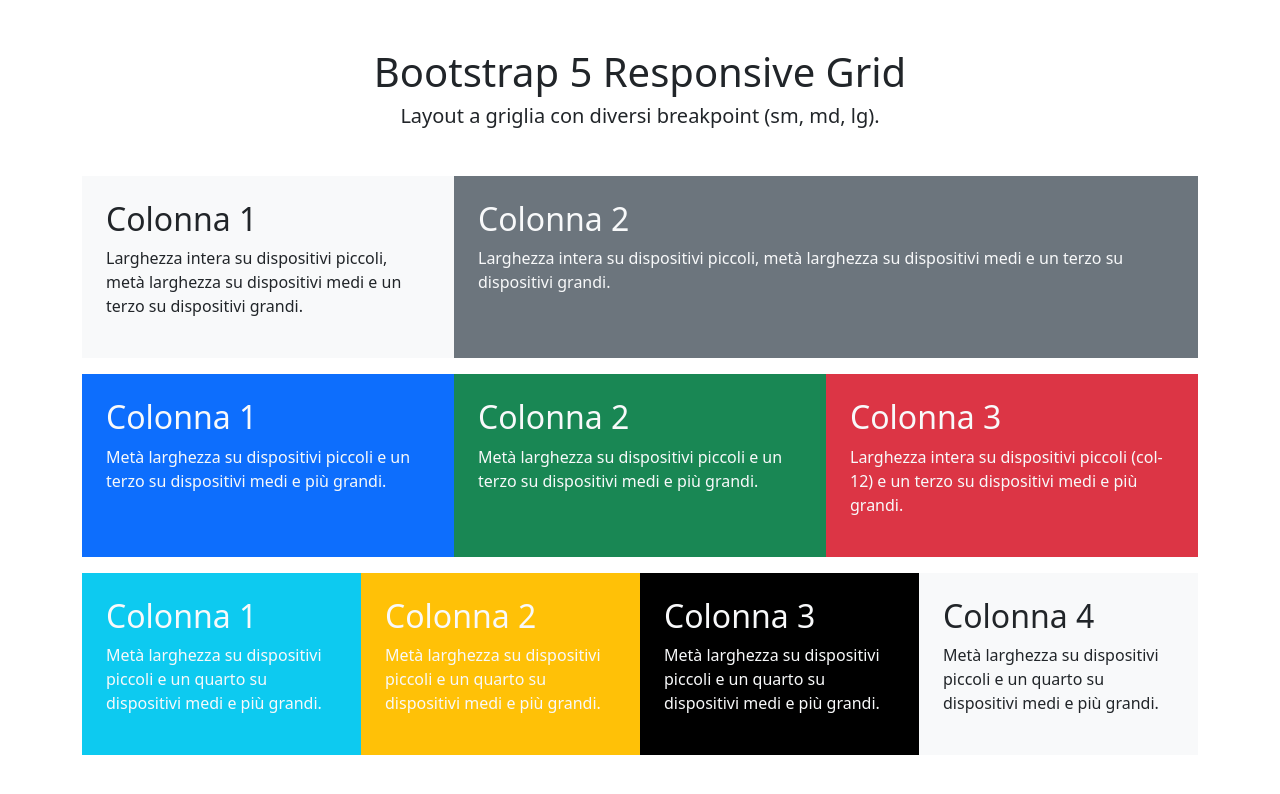
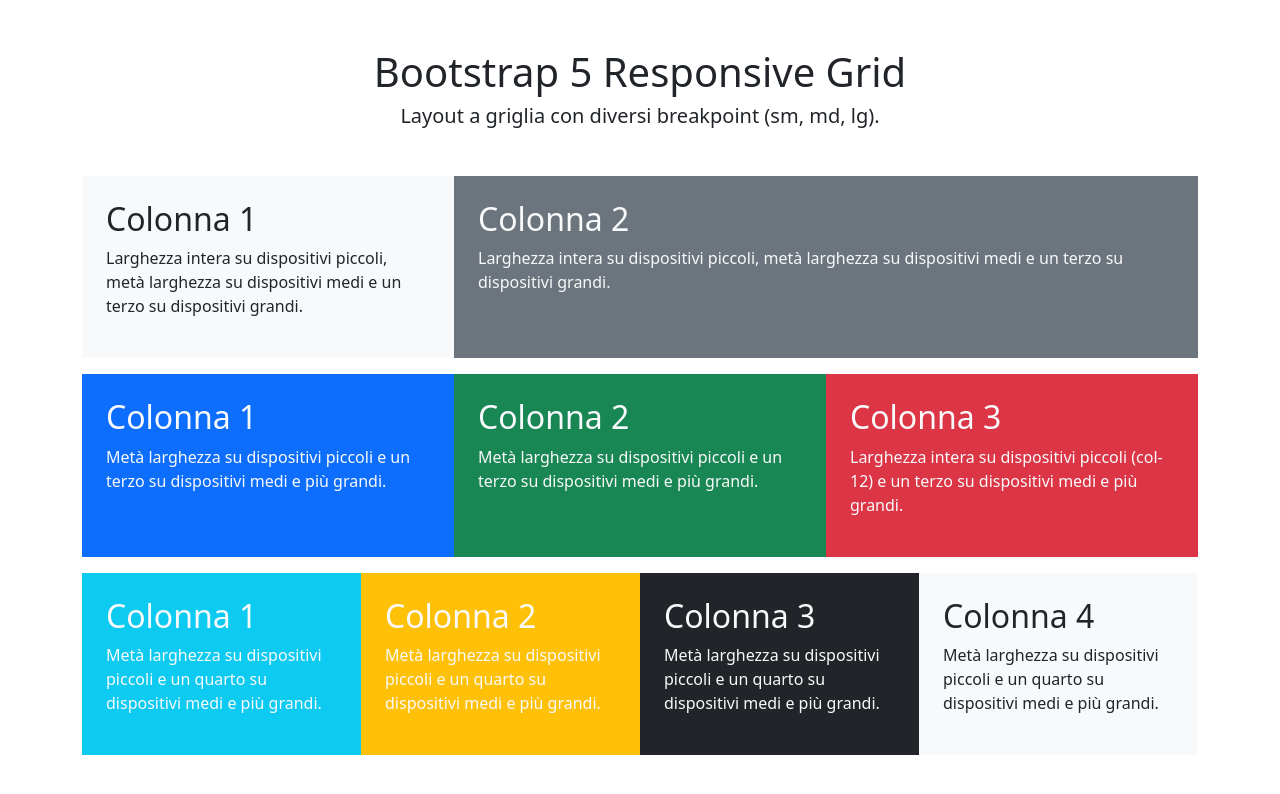
Before and after one commit to AngelaFerraro18/htmlcss-bootstrap-layout, a plain HTML site: page index.html in a window 1280 px wide. Drawn offline with nearby package versions, Linux system fonts and the light colour scheme.

Commit message:
feat: change color in 3rd sec from black to bg-dark

```diff
--- a/index.html
+++ b/index.html
@@ -69,7 +69,7 @@
                 <h2>Colonna 2</h2>
                 <p>Metà larghezza su dispositivi piccoli e un quarto su dispositivi medi e più grandi.</p>
             </div>
-            <div class="bg-black p-4 col-md-3">
+            <div class="bg-dark p-4 col-md-3">
                 <h2>Colonna 3</h2>
                 <p>Metà larghezza su dispositivi piccoli e un quarto su dispositivi medi e più grandi.</p>
             </div>
```
